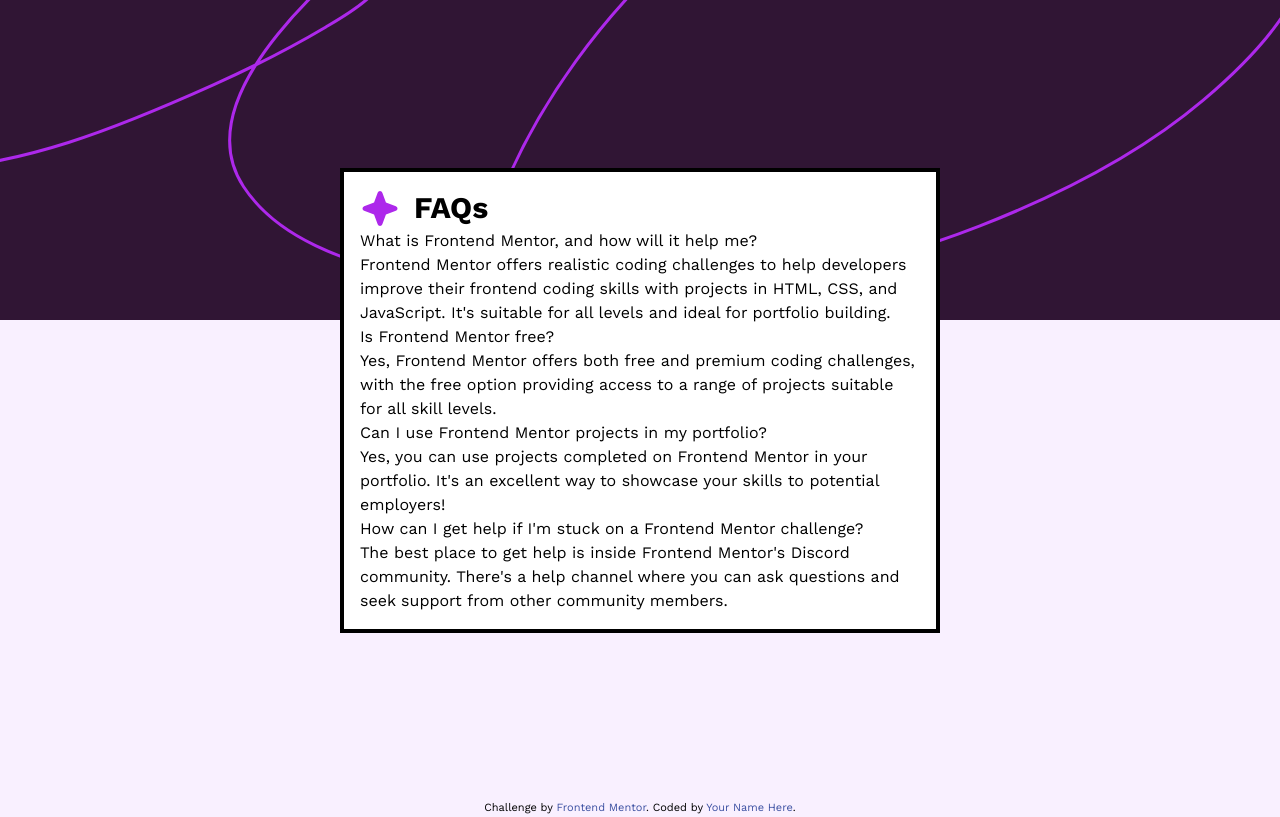
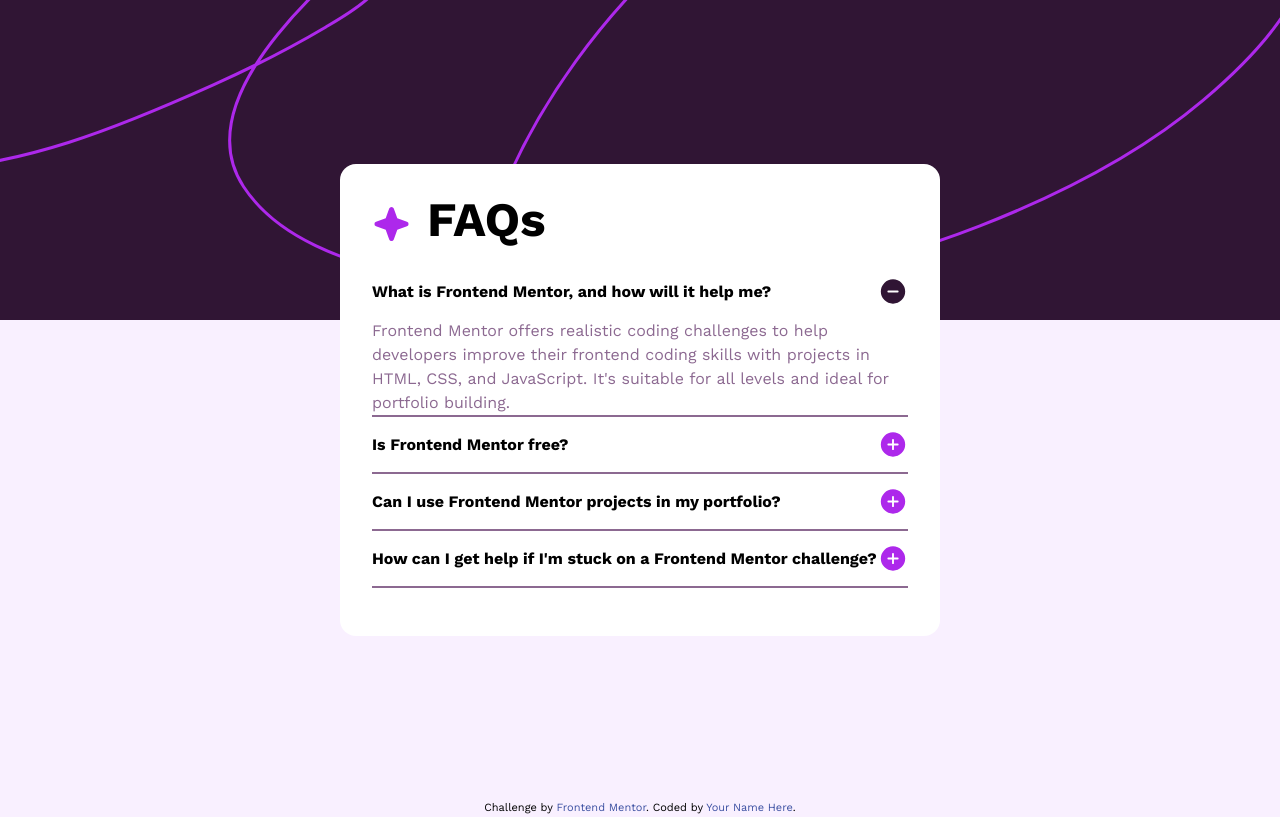
Before and after one commit to clivepato93/faq-accordion-main, a website: page index.html in a window 1280 px wide. Both pictures are taken after a click on the heading "What is Frontend Mentor, and how will it help me?". Drawn offline with nearby package versions, Linux system fonts and the light colour scheme.

Commit message:
finished styles & markup

```diff
--- a/index.html
+++ b/index.html
@@ -29,58 +29,100 @@
 	<body class="bg-Light-pink font-family">
 		<div class="w-full h-[40vh] absolute -z-10 flex">
 			<img
-				class="w-full h-full object-cover -z-10 md:hidden lg:hidden shrink-0"
+				class="w-full h-full object-cover -z-10 md:hidden lg:hidden"
 				src="/assets/images/background-pattern-mobile.svg"
 				alt=""
 			/>
 			<img
-				class="w-full h-full object-cover -z-10 hidden md:block lg:block shrink-0"
+				class="w-full h-full object-cover -z-10 hidden md:block lg:block"
 				src="/assets/images/background-pattern-desktop.svg"
 				alt=""
 			/>
 		</div>
 		<div class="content w-full h-screen flex justify-center items-center">
-			<main class="border-4 p-4 bg-White">
-				<header class="flex items-center gap-3.5">
-					<img src="/assets/images/icon-star.svg" alt=""><h1 class="text-3xl font-bold">FAQs</h1>
+			<main class="p-8 bg-White rounded-2xl">
+				<header class="flex gap-4 ">
+					<img src="/assets/images/icon-star.svg" alt="" class="h-[40px] mt-2" />
+					<h1 class="text-5xl font-bold mb-5">FAQs</h1>
 				</header>
-				<details><summary>What is Frontend Mentor, and how will it help me?</summary>
-          <p>
-            Frontend Mentor offers realistic coding challenges to help developers
-            improve their frontend coding skills with projects in HTML, CSS, and
-            JavaScript. It's suitable for all levels and ideal for portfolio
-            building.
+				<details class="cursor-pointer border-b-2 border-Grayish-purple">
+					<summary
+						class="transition-all font-bold flex justify-between items-center my-3"
+					>
+						<p>What is Frontend Mentor, and how will it help me?</p>
+						<!-- <span
+							class="mr-auto plus block border-4 w-[40px] h-[40px] bg-[url(/assets/images/icon-plus.svg)]"
+						></span> -->
+						<div class="shrink-0">
+							<img src="/assets/images/icon-plus.svg" alt="" />
+							<img src="/assets/images/icon-minus.svg" alt="" />
+						</div>
+					</summary>
+
+					<p class="text-Grayish-purple">
+						Frontend Mentor offers realistic coding challenges to help
+						developers improve their frontend coding skills with projects in
+						HTML, CSS, and JavaScript. It's suitable for all levels and ideal
+						for portfolio building.
 					</p>
 				</details>
+				<details class="cursor-pointer border-b-2 border-Grayish-purple ">
+					<summary
+						class="transition-all font-bold flex justify-between items-center my-3"
+					>
+						<p>Is Frontend Mentor free?</p>
 
-				<section>
-					<article>
-						<h2>Is Frontend Mentor free?</h2>
-						<p>
-							Yes, Frontend Mentor offers both free and premium coding
-							challenges, with the free option providing access to a range of
-							projects suitable for all skill levels.
+						<div>
+							<img src="/assets/images/icon-plus.svg" alt="" />
+							<img src="/assets/images/icon-minus.svg" alt="" />
+						</div>
+					</summary>
+
+					<p class="text-Grayish-purple">
+						Yes, Frontend Mentor offers both free and premium coding challenges,
+						with the free option providing access to a range of projects
+						suitable for all skill levels.
 					</p>
-					</article>
-					<article>
-						<h2>Can I use Frontend Mentor projects in my portfolio?</h2>
-						<p>
+				</details>
+				<details class="cursor-pointer border-b-2 border-Grayish-purple ">
+					<summary
+						class="transition-all font-bold flex justify-between items-center my-3"
+					>
+						<p>Can I use Frontend Mentor projects in my portfolio?</p>
+
+						<div class="shrink-0">
+							<img src="/assets/images/icon-plus.svg" alt="" />
+							<img src="/assets/images/icon-minus.svg" alt="" />
+						</div>
+					</summary>
+
+					<p class="text-Grayish-purple">
 						Yes, you can use projects completed on Frontend Mentor in your
 						portfolio. It's an excellent way to showcase your skills to
 						potential employers!
 					</p>
-					</article>
-					<article>
-						<h2>
+				</details>
+				<details class="cursor-pointer border-b-2 border-Grayish-purple  mb-4">
+					<summary
+						class="transition-all font-bold flex justify-between items-center my-3"
+					>
+						<p>
 							How can I get help if I'm stuck on a Frontend Mentor challenge?
-						</h2>
-						<p>
+						</p>
+
+						<div class="shrink-0">
+							<img src="/assets/images/icon-plus.svg" alt="" />
+							<img src="/assets/images/icon-minus.svg" alt="" />
+						</div>
+					</summary>
+
+					<p class="text-Grayish-purple">
 						The best place to get help is inside Frontend Mentor's Discord
 							community. There's a help channel where you can ask questions and
 							seek support from other community members.
 					</p>
-					</article>
-				</section>
+				</details>
+
 			</main>
 		</div>
 		<div class="attribution">
--- a/src/input.css
+++ b/src/input.css
@@ -3,7 +3,6 @@
 
 
 @layer theme, base, components, utilities;
-
 
 @theme {
     --color-White: hsl(0, 0%, 100%);
@@ -11,12 +10,32 @@
     --color-Grayish-purple: hsl(292, 16%, 49%);
     --color-Dark-Purple: hsl(292, 42%, 14%);
     --font-family:'Work Sans',sans-serif;
+    --text-increase: 650px;
 }
 
 main{
     width: min(90%, 600px);
 }
 
+details{
+    transition: 1.4s;
+}
+
+details div img:nth-child(2){
+    display: none;
+}
+
+
+details[open] div img:first-child{
+    display: none;
+}
+
+details[open] div img:nth-child(2){
+    display: block;
+}
+
+.plus{
+}
 
 ::marker{
 content: '';
```
Also changed, not shown: src/output.css. Lines whose indentation alone changed are shown as unchanged.
